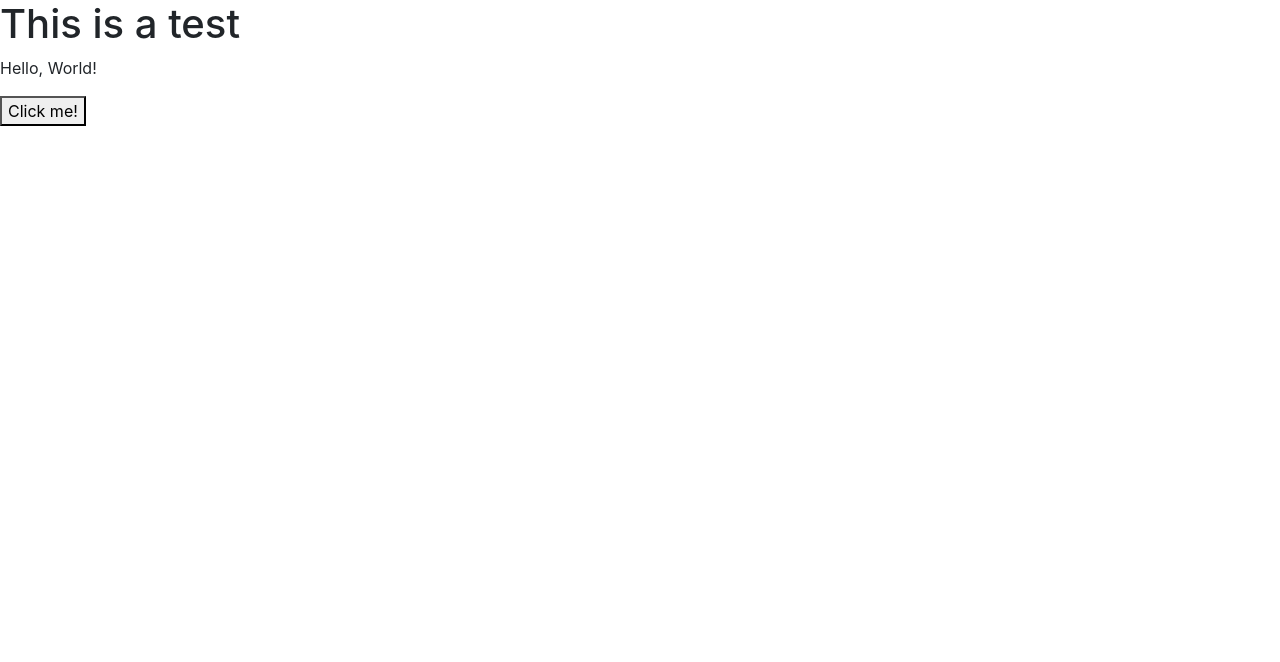
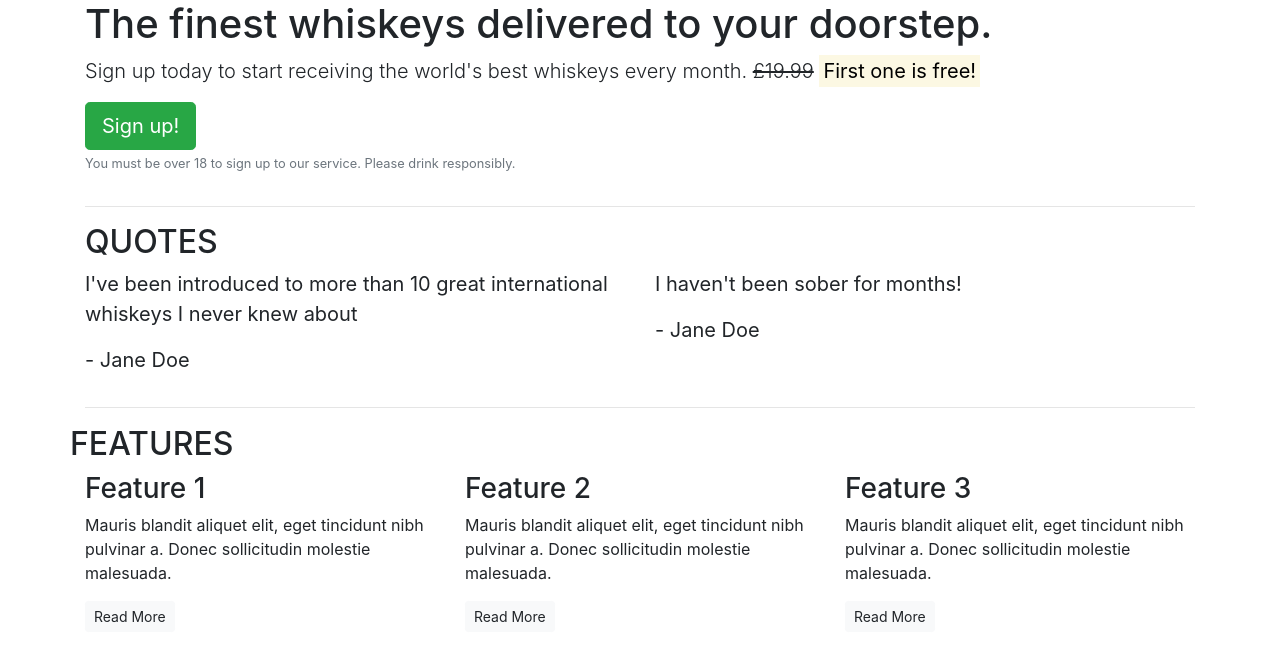
Before and after one commit to MarkDennisUK/bootcamp, a plain HTML site: page index.html in a window 1280 px wide. Drawn offline with nearby package versions, Linux system fonts and the light colour scheme.

Commit message:
Added grid styles to project

```diff
--- a/index.html
+++ b/index.html
@@ -4,13 +4,90 @@
     <meta charset="UTF-8">
     <meta name="viewport" content="width=device-width, initial-scale=1.0">
     <meta http-equiv="X-UA-Compatible" content="ie=edge">
-    <title>Document</title>
+    <title>Whiskey Drop | Taste a new whiskey every month</title>
+    <meta name="viewport" content="width=device-width, initial scale=1.0">
     <link rel="stylesheet" href="https://stackpath.bootstrapcdn.com/bootstrap/4.1.3/css/bootstrap.min.css" integrity="sha384-MCw98/SFnGE8fJT3GXwEOngsV7Zt27NXFoaoApmYm81iuXoPkFOJwJ8ERdknLPMO" crossorigin="anonymous">
 <script src="https://stackpath.bootstrapcdn.com/bootstrap/4.1.3/js/bootstrap.min.js" integrity="sha384-ChfqqxuZUCnJSK3+MXmPNIyE6ZbWh2IMqE241rYiqJxyMiZ6OW/JmZQ5stwEULTy" crossorigin="anonymous"></script>
 </head>
+
 <body>
-    <h1>This is a test</h1>
-    <p>Hello, World!</p>
-    <button>Click me!</button>
+    <article class="container">
+        <!-- callout-->
+        <div class="row">
+            <div class="col-12">
+                <section class="callout">
+                    <h1>The finest whiskeys delivered to your doorstep.</h1>
+                    <p class="lead">Sign up today to start receiving the world's best whiskeys every month.
+                    <s>£19.99</s> <strong><mark>First one is free!</mark></strong></p>
+                    <button class="btn btn-success btn-lg">Sign up!</button>
+                    <p class="text-muted"><small>You must be over 18 to sign up to our service. Please drink responsibly.</small></p>
+                </section>
+            </div>
+        </div>
+        <!-- /.callout-->
+        <hr>
+
+        <!-- quotes-->
+            <section class="quotes">
+                <div class="row">
+                    <div class="col-12">
+                        <h2 class="text-uppercase">Quotes</h2>
+                    </div>
+                </div>
+                <div class="row">
+                    <div class="col-12 col-md-6">
+                        <blockquote class="blockquote">
+                            <p>I've been introduced to more than 10 great international whiskeys I never knew about</p>
+                            <p>- Jane Doe</p>
+                        </blockquote>
+                    </div>
+                    <div class="col-12 col-md-6">
+                        <blockquote class="blockquote">
+                            <p>I haven't been sober for months!</p>
+                            <p>- Jane Doe</p>
+                        </blockquote>
+                    </div>
+                </div>
+            </section>
+        </div>
+        <hr>
+
+        <section class="features">
+            <div class="row">
+                <div class="col-12"></div>
+                    <h2 class="text-uppercase">Features</h2>
+                </div>
+            </div>
+            <div class="row">
+                <div class="col-12 col-md-6 col-lg-4">
+                    <div class="feature">
+                        <h3>Feature 1</h3>
+                        <p>Mauris blandit aliquet elit, eget tincidunt nibh pulvinar a. Donec sollicitudin molestie malesuada.
+                        </p>
+                        <p><a class="btn btn-light btn-sm">Read More</a></p>
+                    </div>
+                </div>
+                <div class="col-12 col-md-6 col-lg-4">
+                    <div class="feature">
+                        <h3>Feature 2</h3>
+                        <p>Mauris blandit aliquet elit, eget tincidunt nibh pulvinar a. Donec sollicitudin molestie malesuada.
+                        </p>
+                        <p><a class="btn btn-light btn-sm">Read More</a></p>
+                    </div>
+                </div>
+                <div class="col-12 d-md-none d-lg-block col-lg-4">
+                    <div class="feature">
+                        <h3>Feature 3</h3>
+                        <p>Mauris blandit aliquet elit, eget tincidunt nibh pulvinar a. Donec sollicitudin molestie malesuada.
+                        </p>
+                        <p><a class="btn btn-light btn-sm">Read More</a></p>
+                    </div>
+                </div>
+            </div>
+        </section>
+
+        <!--quotes-->
+    </article>
+
 </body>
 </html>
```
